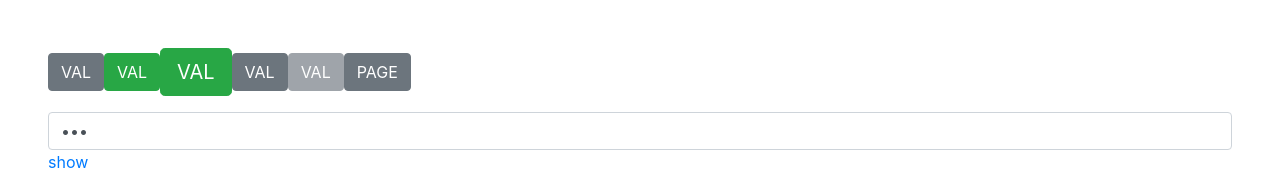
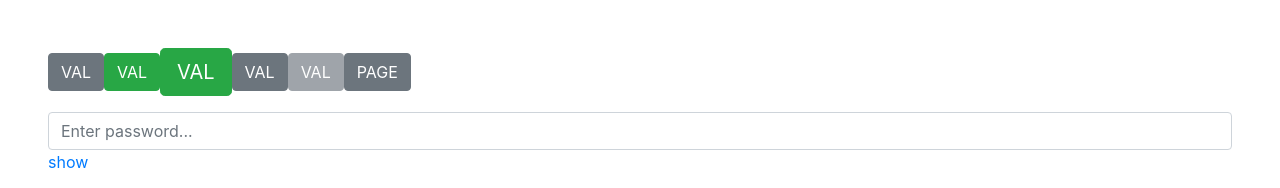
Before and after one commit to begimov/VueComponentsLib, a Vue app: page / in a window 1280 px wide. Shown: the top 188 px of the page. Built offline with nearby package versions, Linux system fonts and the light colour scheme.

Commit message:
binding attributes using  and without creating props inside InputCmp

```diff
--- a/src/components/basic/InputCmp.vue
+++ b/src/components/basic/InputCmp.vue
@@ -1,6 +1,7 @@
 <template>
     <div>
         <input
+            v-bind="$attrs"
             :name="name"
             :id="name"
             :type="inputType"
@@ -51,6 +52,9 @@ export default {
         changed (e) {
             this.$emit('input', e.target.value)
         }
+    },
+    mounted () {
+        //
     }
 }
 </script>
--- a/src/views/Home.vue
+++ b/src/views/Home.vue
@@ -12,7 +12,7 @@
     </p>
 
     <p>
-      <input-cmp type="password" name="password" v-model="form.password" />
+      <input-cmp type="password" name="password" v-model="form.password" placeholder="Enter password..."/>
       <input-cmp name="name" />
     </p>
   </div>
@@ -28,7 +28,7 @@ export default {
   data () {
     return {
       form: {
-        password: 'abs'
+        password: ''
       }
     }
   },
```
